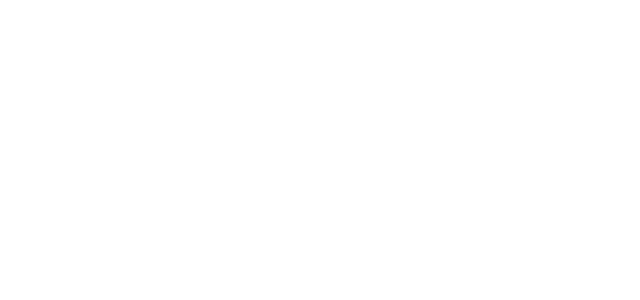
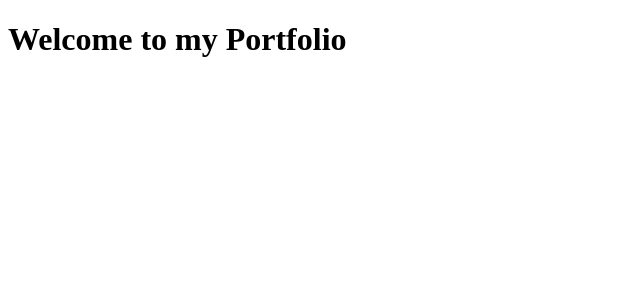
Before and after one commit to Gautam-Dabral/Portfolio, a React (Vite) app: page / in a window 1280 px wide. Shown: the top 300 px of the page, without its empty margins (0-640 px from the left). Built offline with nearby package versions, Linux system fonts and the light colour scheme.

Commit message:
fixed issues in package.json

```diff
--- a/package.json
+++ b/package.json
@@ -2,7 +2,7 @@
   "name": "gaming-portfolio",
   "private": true,
   "version": "0.0.0",
-  "homepage": "https://gautam-dabral.github.io/portfolio/",
+  "homepage": "https://Gautam-Dabral.github.io/Portfolio/",
   "type": "module",
   "scripts": {
     "dev": "vite",
--- a/src/App.jsx
+++ b/src/App.jsx
@@ -3,6 +3,7 @@
 function App() {
     return(
       <>
+      <h1>Welcome to my Portfolio</h1>
       </>
     )
 }
--- a/vite.config.js
+++ b/vite.config.js
@@ -4,5 +4,5 @@ import react from '@vitejs/plugin-react'
 // https://vite.dev/config/
 export default defineConfig({
   plugins: [react()],
-  base:"/React_portfolio/",
+  base:"/Portfolio/",
 })
```
